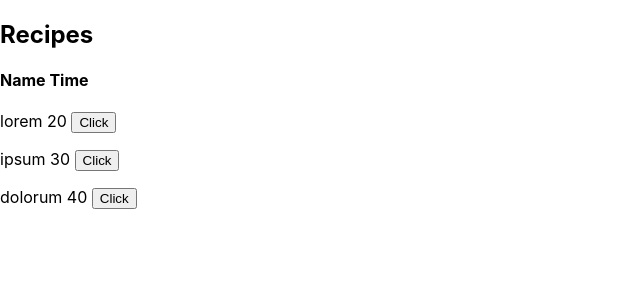
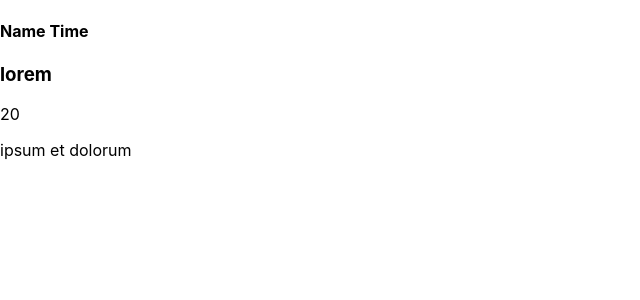
Before and after one commit to HLGitHuber/RecipeHub-Front, a React (Create React App) app in the folder recipe-hub-front/: page / in a window 1280 px wide. Shown: the top 300 px of the page, without its empty margins (0-640 px from the left). Built offline with nearby package versions, Linux system fonts and the light colour scheme.

Commit message:
initial commit for RecipePage

```diff
--- a/recipe-hub-front/src/App.js
+++ b/recipe-hub-front/src/App.js
@@ -1,10 +1,11 @@
+import RecipePage from "./RecipesList/RecipePage";
 import RecipesList from "./RecipesList/RecipesList";
 import RouterReact from "./Router/RouterReact";
 
 function App() {
   return (
     <div className="App">
-      <RecipesList />
+      <RecipePage />
     </div>
   );
 }
--- /dev/null
+++ b/recipe-hub-front/src/RecipesList/RecipePage.js
@@ -0,0 +1,36 @@
+import React, {Component} from 'react';
+
+class RecipePage extends Component{
+  constructor(){
+    super()
+    this.state = {
+      recipe: {
+          id: 1,
+          name: 'lorem',
+          time: '20',
+          text: 'ipsum et dolorum'
+        }
+    }
+  }
+
+  displayRecipe() {
+    const recipe = this.state.recipe
+    return (
+      <div>
+        <p><h3>{recipe.name}</h3> {recipe.time}</p>
+        <p>{recipe.text}</p>
+      </div>
+    )
+  }
+
+  render() {
+    return (
+      <div>
+        <h4>Name Time</h4>
+        {this.displayRecipe()}
+      </div>
+    )
+  }
+}
+
+export default RecipePage
--- a/recipe-hub-front/src/RecipesList/RecipesList.js
+++ b/recipe-hub-front/src/RecipesList/RecipesList.js
@@ -29,7 +29,7 @@ class RecipesList extends Component{
 }
 
   displayRecipe(index) {
-    const recipe = this.state.recipes[index];
+    const recipe = this.state.recipes[index]
 
     return (
       <div key={index}>
@@ -54,6 +54,4 @@ class RecipesList extends Component{
   }
 }
 
-
-
 export default RecipesList
```
